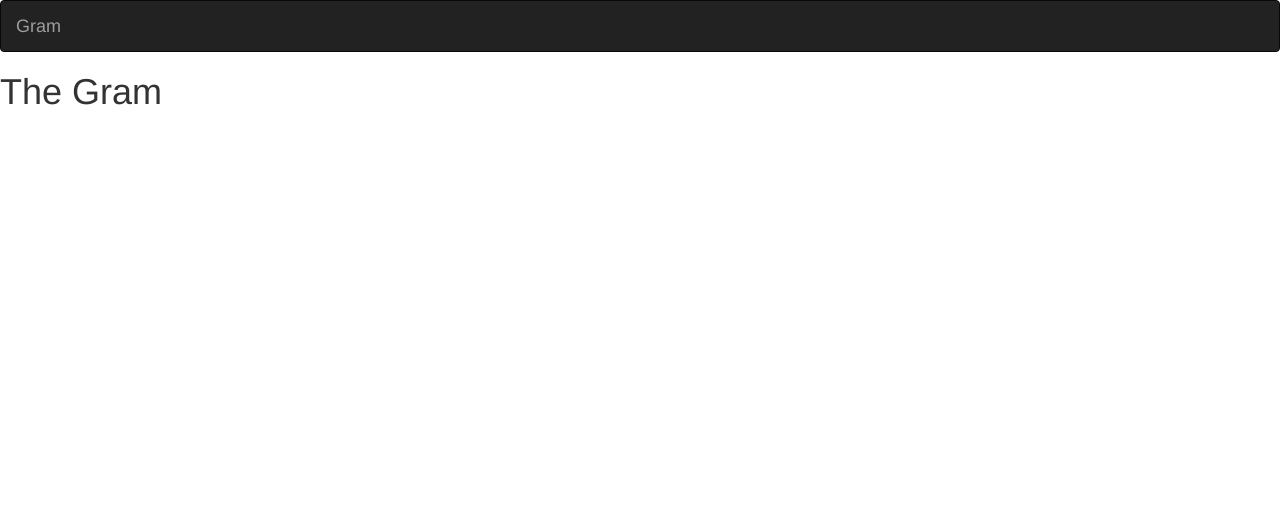
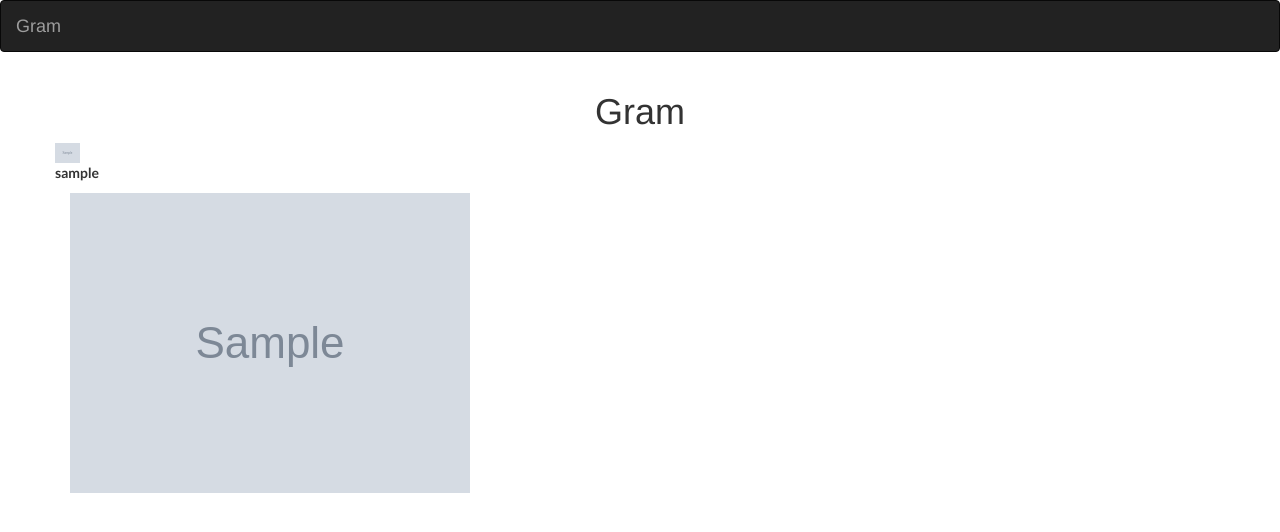
Before and after one commit to VGichuki/instagram-app, a Django app: page / in a window 1280 px wide. Shown: the top 532 px of the page. Run offline with Django 3.2, Linux system fonts and the light colour scheme; tables that the repository leaves empty hold one stand-in row (values such as "Sample post"); grey boxes marked "Sample" are stand-in pictures; some libraries are stand-ins or nearby versions.

Commit message:
link index.html to the images

```diff
--- a/gram/templates/index.html
+++ b/gram/templates/index.html
@@ -1,6 +1,19 @@
 {% extends 'base.html'%}
 
 {% block content %}
+<div class="container">
+    <h1 class="text-center">Gram</h1>
 {{block.super}}
-<h1>The Gram</h1>
+<div class="card-columns">
+    <div class="row">
+        {% for post in posts %}
+        <img src="{{post.user.profile.url}}" alt="{{post.user.user.username}}" width="25px" height="20px">
+        <p style="font-family: 'Trebuchet MS', 'Lucida Sans Unicode', 'Lucida Grande', 'Lucida Sans', Arial, sans-serif; font-weight: bolder;">{{post.user.user.username}}</p>
+    <div class="col-md-6">
+        <img src="{{post.image.url}}" alt="{{post.name}}">
+    </div>
+    </div>
+</div>
+</div>
+{%endfor%}
 {%endblock%}
```
Also changed, not shown: media/images/op1.jpeg (added), media/posts/friends.jpg (added), media/posts/pokemon.jpeg (added).
